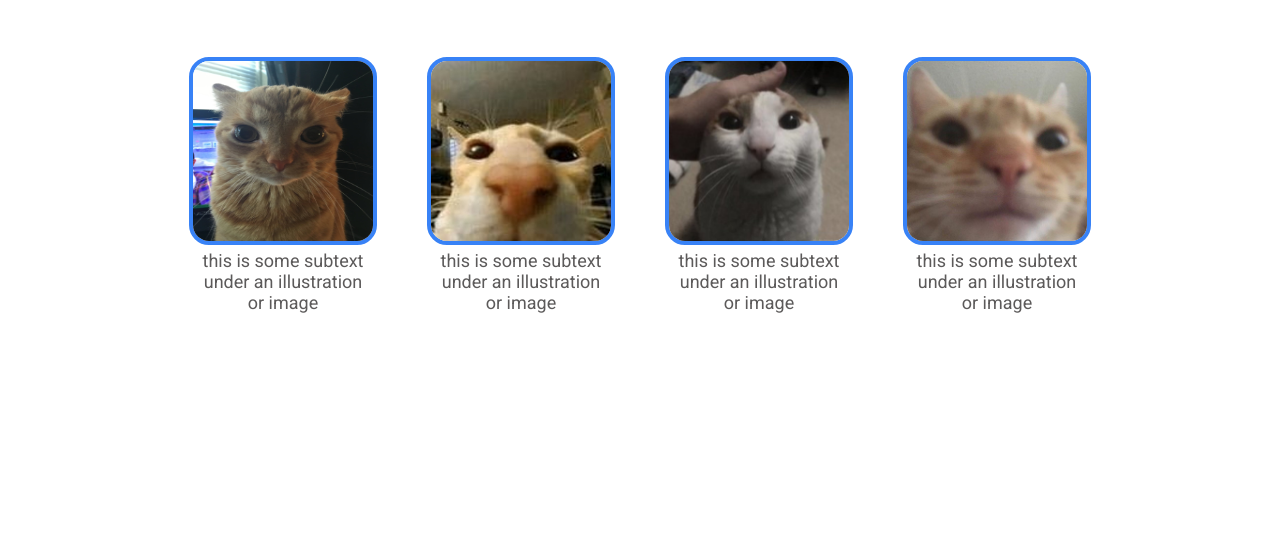
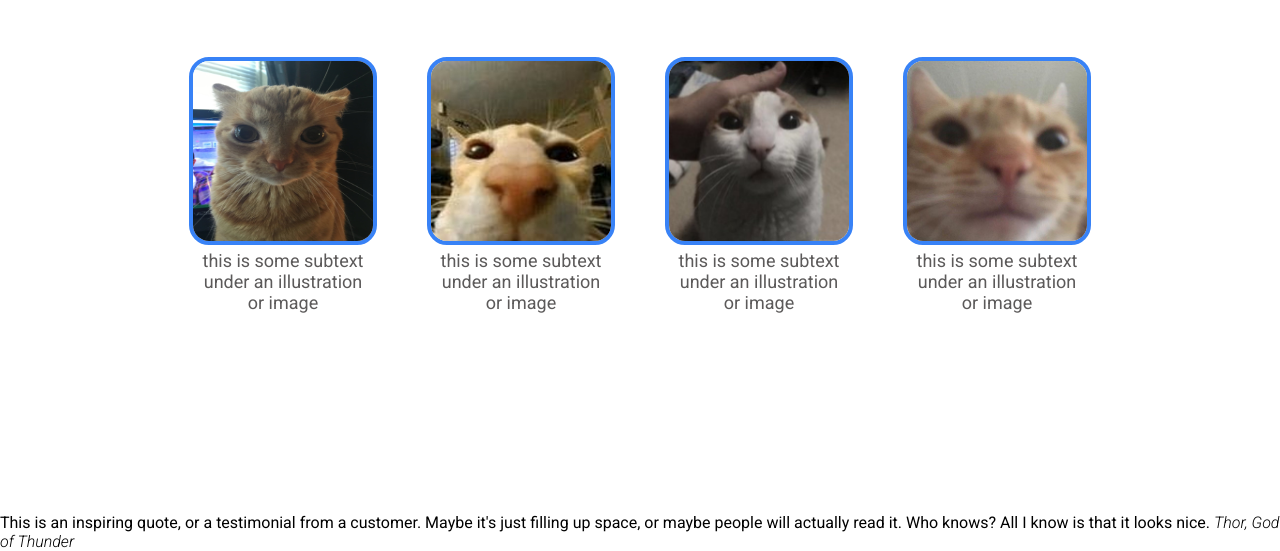
Before and after one commit to Abdullah-Ed/Landing-Page, a plain HTML site: page index.html in a window 1280 px wide. Shown: the part 578-1129 px from the top of the page. Before the commit the page ends 1091 px from the top, so only its background shows below. Drawn offline with Linux system fonts and the light colour scheme.

Commit message:
Add third section html

```diff
--- a/index.html
+++ b/index.html
@@ -48,5 +48,16 @@
       </div>
     </div>
   </div>
+
+
+  <div class="third-section">
+    <blockquote>
+      This is an inspiring quote, or a testimonial from a
+      customer. Maybe it's just filling up space, or maybe
+      people will actually read it. Who knows? All I know
+      is that it looks nice. <cite>Thor, God of Thunder</cite>
+      </blockquote>
+
+  </div>
 </body>
 </html>
```
